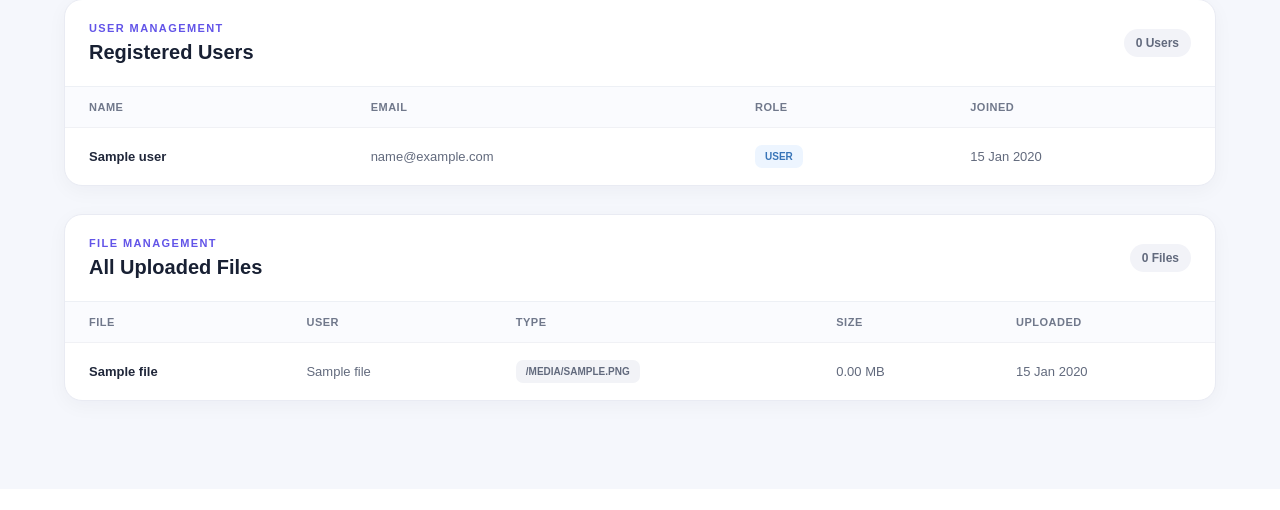
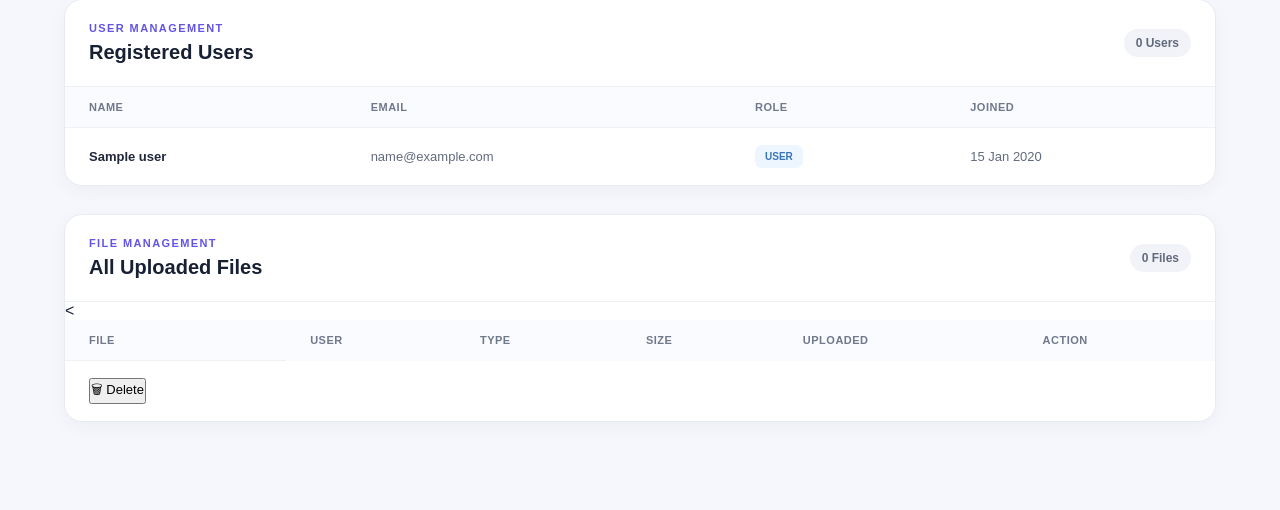
Before and after one commit to srushtikshirsagr/file-drop, a Flask app: page /admin in a window 1280 px wide. Shown: the part 353-863 px from the top of the page. Before the commit the page ends 764 px from the top, so only its background shows below. Run offline with Flask 3, Linux system fonts and the light colour scheme; the visitor is signed in with stand-in values (Sample User, id 1); a database or web service that is not in the repository returns one stand-in record (values such as "Sample title"); data that the repository does not hold is empty; some libraries are stand-ins or nearby versions.

Commit message:
Add admin file delete

```diff
--- a/app.py
+++ b/app.py
@@ -250,6 +250,58 @@ def admin_dashboard():
         files=files,
     )
 
+@app.route("/admin/delete-file/<int:file_id>", methods=["POST"])
+def admin_delete_file(file_id):
+    if "user_id" not in session:
+        return redirect(url_for("login"))
+
+    if session.get("role") != "admin":
+        flash("Access denied.", "danger")
+        return redirect(url_for("dashboard"))
+
+    conn = get_db_connection()
+
+    try:
+        with conn.cursor() as cur:
+            # Get the S3 key before deleting the database record
+            cur.execute(
+                "SELECT s3_key FROM files WHERE id = %s",
+                (file_id,)
+            )
+            file_record = cur.fetchone()
+
+            if not file_record:
+                flash("File not found.", "danger")
+                return redirect(url_for("admin_dashboard"))
+
+            s3_key = file_record[0]
+
+            # Delete file from S3
+            s3 = get_s3_client()
+            s3.delete_object(
+                Bucket=os.getenv("AWS_BUCKET_NAME"),
+                Key=s3_key
+            )
+
+            # Delete file from database
+            cur.execute(
+                "DELETE FROM files WHERE id = %s",
+                (file_id,)
+            )
+
+        conn.commit()
+        flash("File deleted successfully.", "success")
+
+    except Exception as e:
+        conn.rollback()
+        flash("Unable to delete file.", "danger")
+        print("Admin delete file error:", e)
+
+    finally:
+        conn.close()
+
+    return redirect(url_for("admin_dashboard"))
+
 
 @app.route("/dashboard")
 @login_required
--- a/templates/admin.html
+++ b/templates/admin.html
@@ -1,13 +1,13 @@
 <!DOCTYPE html>
 <html lang="en">
+
 <head>
     <meta charset="UTF-8">
     <meta name="viewport" content="width=device-width, initial-scale=1.0">
 
     <title>CloudDropper Admin Dashboard</title>
 
-    <link rel="stylesheet"
-          href="{{ url_for('static', filename='style.css') }}">
+    <link rel="stylesheet" href="{{ url_for('static', filename='style.css') }}">
 </head>
 
 <body class="admin-page">
@@ -176,11 +176,12 @@
 
                     <thead>
                         <tr>
-                            <th>File</th>
+                            <<th>File</th>
                                 <th>User</th>
                                 <th>Type</th>
                                 <th>Size</th>
                                 <th>Uploaded</th>
+                                <th>Action</th>
                         </tr>
                     </thead>
 
@@ -191,23 +192,15 @@
                         <tr>
 
                             <td>
-                                <strong>{{ file[1] }}</strong>
-                            </td>
-
-                            <td>{{ file[5] }}</td>
-
-                            <td>
-                                <span class="file-type-badge">
-                                    {{ file[2]|upper }}
-                                </span>
-                            </td>
-
-                            <td>
-                                {{ "%.2f"|format(file[3] / 1024 / 1024) }} MB
-                            </td>
-
-                            <td>
-                                {{ file[4].strftime("%d %b %Y") }}
+    <form
+        action="{{ url_for('admin_delete_file', file_id=file[0]) }}"
+        method="POST"
+        onsubmit="return confirm('Are you sure you want to delete this file?');"
+    >
+        <button type="submit" class="admin-delete-btn">
+            🗑 Delete
+        </button>
+    </form>
 </td>
 
                         </tr>
@@ -233,4 +226,5 @@
     </main>
 
 </body>
+
 </html>
```
Lines whose indentation alone changed are shown as unchanged.
